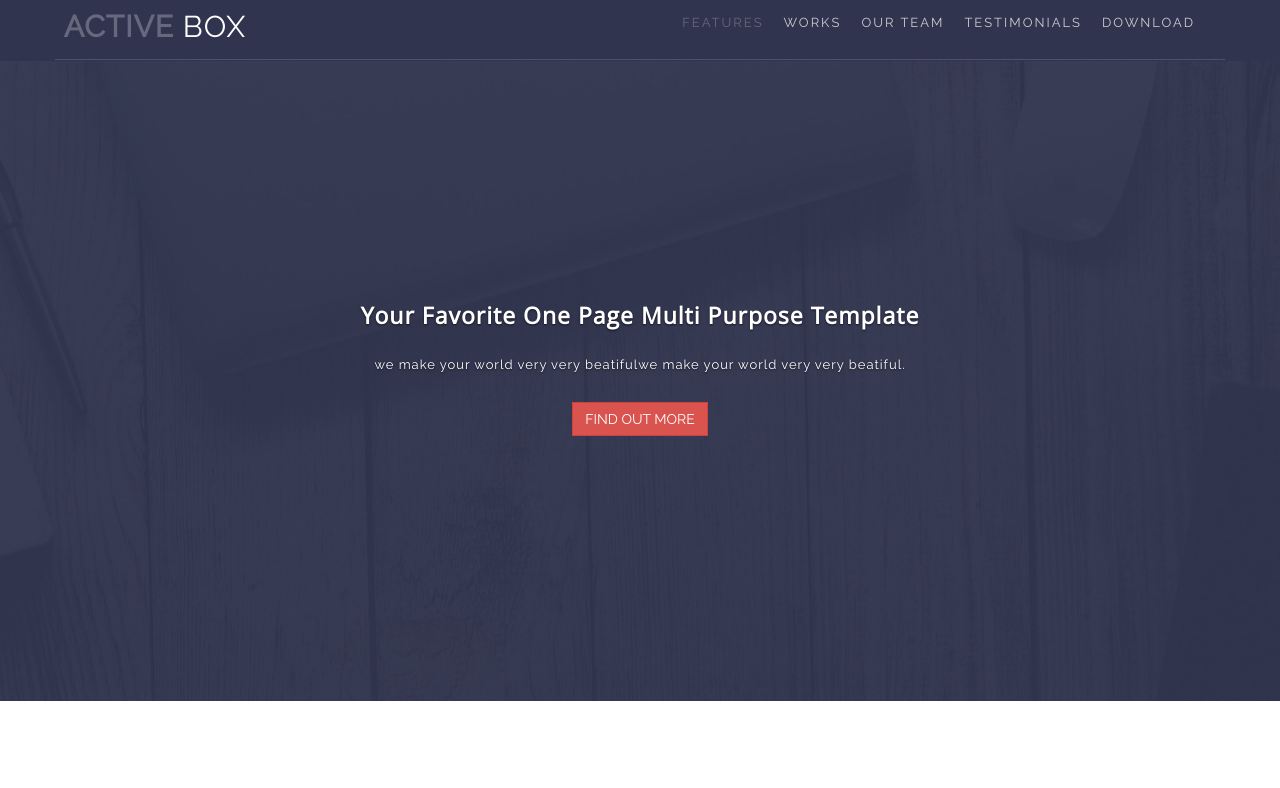
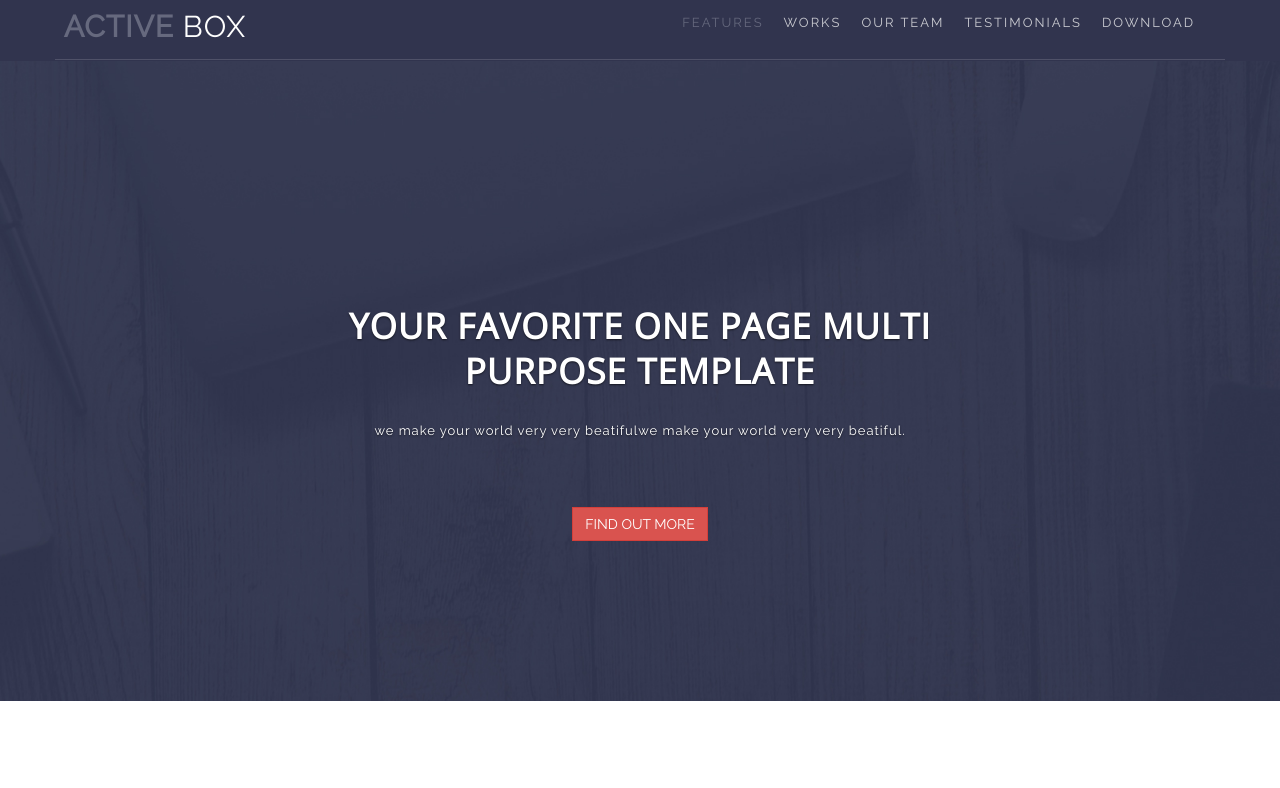
Before and after one commit to Himanshumamba/Active-Box, a plain HTML site: page index.html in a window 1280 px wide. Shown: the top 788 px of the page. Drawn offline with nearby package versions, Linux system fonts and the light colour scheme.

Commit message:
Update style.css

```diff
--- a/css/style.css
+++ b/css/style.css
@@ -353,7 +353,7 @@ button.btn.btn-danger {
 
     letter-spacing: 1px;
 
-    padding-bottom: 2em;
+    padding-bottom: 5em;
 
     padding-top: 2em;
 
@@ -843,9 +843,13 @@ div#testimon {
 
     font-family: 'Open Sans' !important;
 
-    font-size: 23px;
+    font-size: 35px;
 
     font-weight: bold;
+
+    text-transform: uppercase;
+
+    line-height: 1.3;
 
 }
 
```
